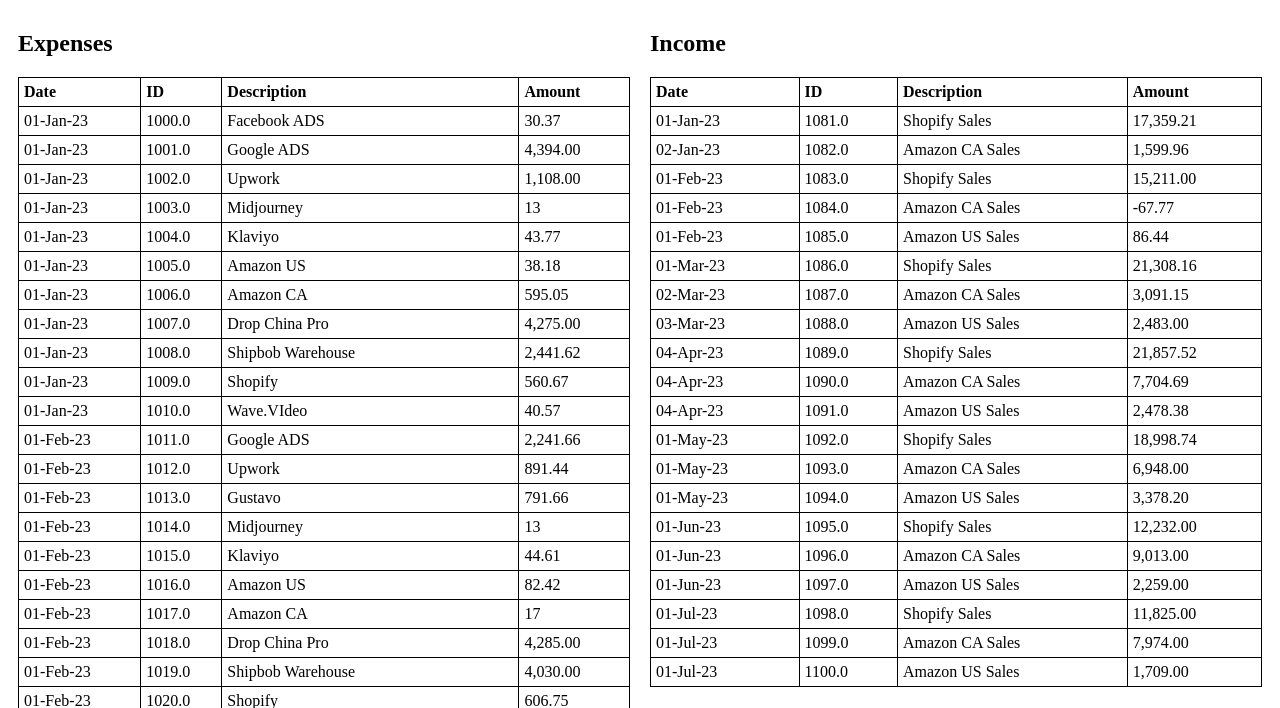
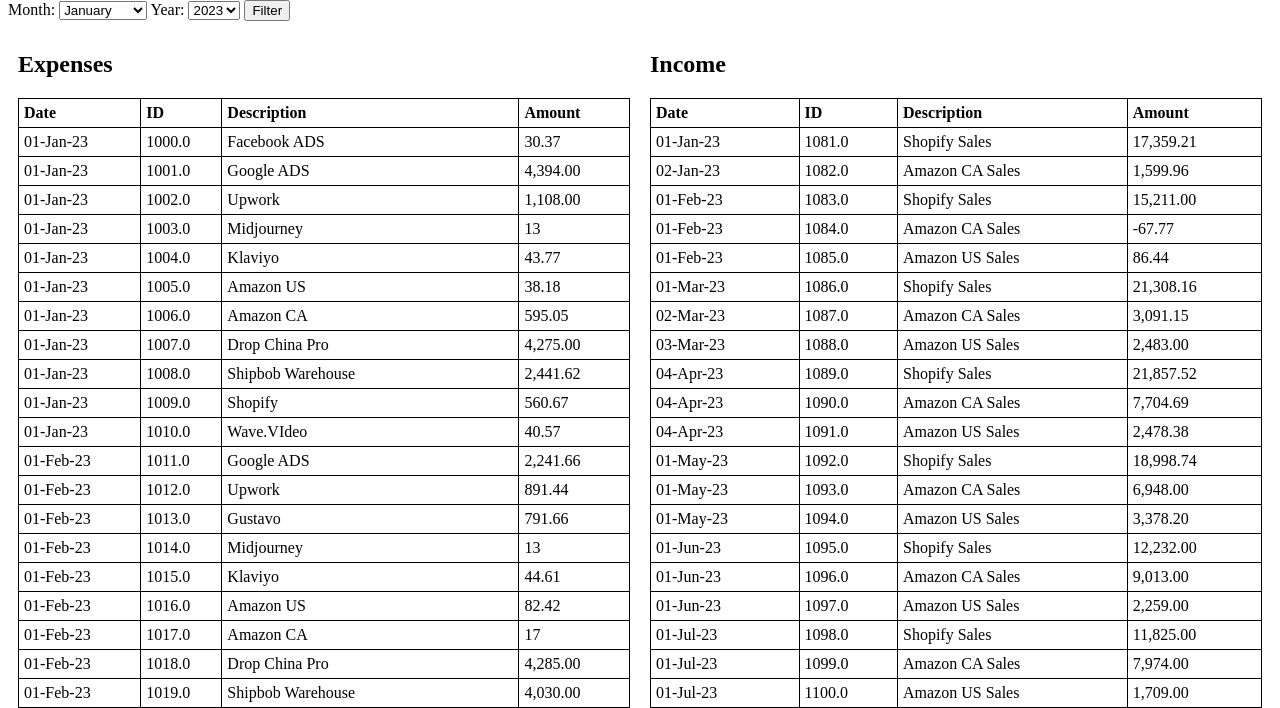
Before and after one commit to ferhuber/LampadariumDashboard, a Flask app: page /dashboard in a window 1280 px wide. Shown: the part 54-762 px from the top of the page. Run offline with Flask 3, Linux system fonts and the light colour scheme; data comes from the database, SQL or seed files in the repository; some libraries are stand-ins or nearby versions.

Commit message:
updating dashboard page

```diff
--- a/app.py
+++ b/app.py
@@ -105,17 +105,32 @@ def add_transaction():
         return redirect(url_for('show_transactions'))
 
 # Route to dasboard
-@app.route('/dashboard')
+@app.route('/dashboard', methods=['GET', 'POST'])
 def dashboard():
     conn = sqlite3.connect('database/transactions.db')
     cursor = conn.cursor()
 
-    # Query for all transactions marked as 'Expense'
-    cursor.execute("SELECT * FROM transactions WHERE \"TRANSACTION\" LIKE '%Expense%'")
+    # Base queries
+    expense_query = "SELECT * FROM transactions WHERE \"TRANSACTION\" LIKE '%Expense%'"
+    income_query = "SELECT * FROM transactions WHERE \"TRANSACTION\" LIKE '%Income%'"
+
+    if request.method == 'POST':
+        month = request.form.get('month')  # Expecting 'Jan', 'Feb', 'Mar', etc.
+        year = request.form.get('year')    # Expecting '23' for 2023, for example
+
+        if month and year:
+            expense_query += f" AND SUBSTR(DATE, 4, 3) = '{month}' AND SUBSTR(DATE, 8, 2) = '{year}'"
+            income_query += f" AND SUBSTR(DATE, 4, 3) = '{month}' AND SUBSTR(DATE, 8, 2) = '{year}'"
+
+
+            # Print the final SQL queries for debugging
+    print("Expense Query:", expense_query)
+    print("Income Query:", income_query)
+
+    cursor.execute(expense_query)
     expenses = cursor.fetchall()
 
-    # Query for all transactions marked as 'Income'
-    cursor.execute("SELECT * FROM transactions WHERE \"TRANSACTION\" LIKE '%Income%'")
+    cursor.execute(income_query)
     income = cursor.fetchall()
 
     conn.close()
@@ -125,5 +140,7 @@ def dashboard():
 
 
 
+
+
 if __name__ == '__main__':
     app.run(debug=True)
--- a/templates/dashboard.html
+++ b/templates/dashboard.html
@@ -9,6 +9,36 @@
 </head>
 <body>
     {% include 'navbar.html' %}
+    <form method="POST" action="/dashboard">
+      <!-- Month Dropdown -->
+    <label for="month">Month:</label>
+    <select name="month" id="month">
+        <option value="Jan">January</option>
+        <option value="Feb">February</option>
+        <option value="Mar">March</option>
+        <option value="Apr">April</option>
+        <option value="May">May</option>
+        <option value="Jun">June</option>
+        <option value="Jul">July</option>
+        <option value="Aug">August</option>
+        <option value="Sep">September</option>
+        <option value="Oct">October</option>
+        <option value="Nov">November</option>
+        <option value="Dec">December</option>
+        <!-- ... other months ... -->
+    </select>
+
+    <!-- Year Dropdown -->
+    <label for="year">Year:</label>
+    <select name="year" id="year">
+        <!-- Add options for each year -->
+        <option value="23">2023</option>
+        <option value="22">2022</option>
+        <!-- ... other years, adjust the value attribute as needed ... -->
+    </select>
+
+        <input type="submit" value="Filter">
+    </form>
     <div class="container">
         <div class="expenses">
             <h2>Expenses</h2>
```
